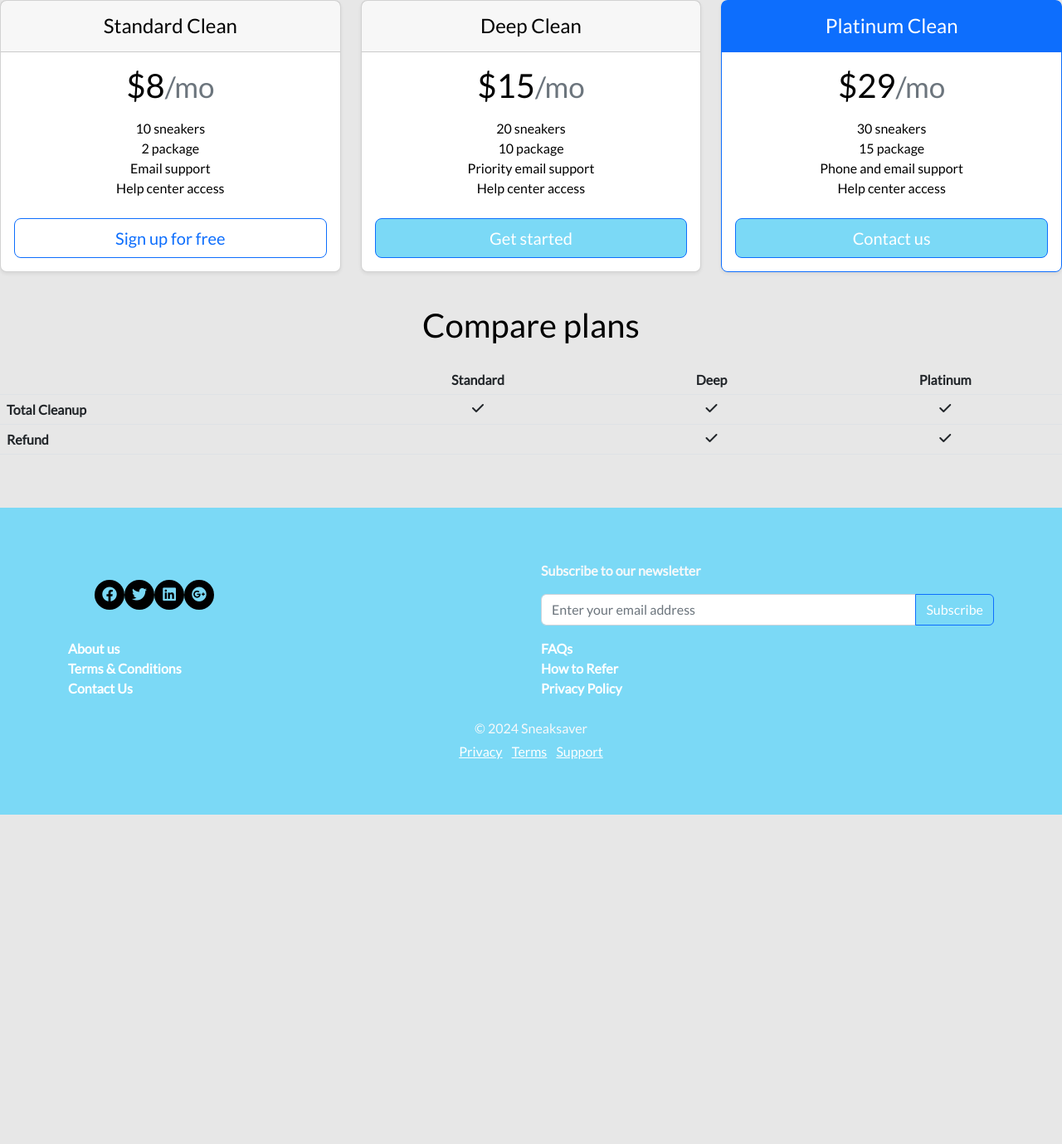
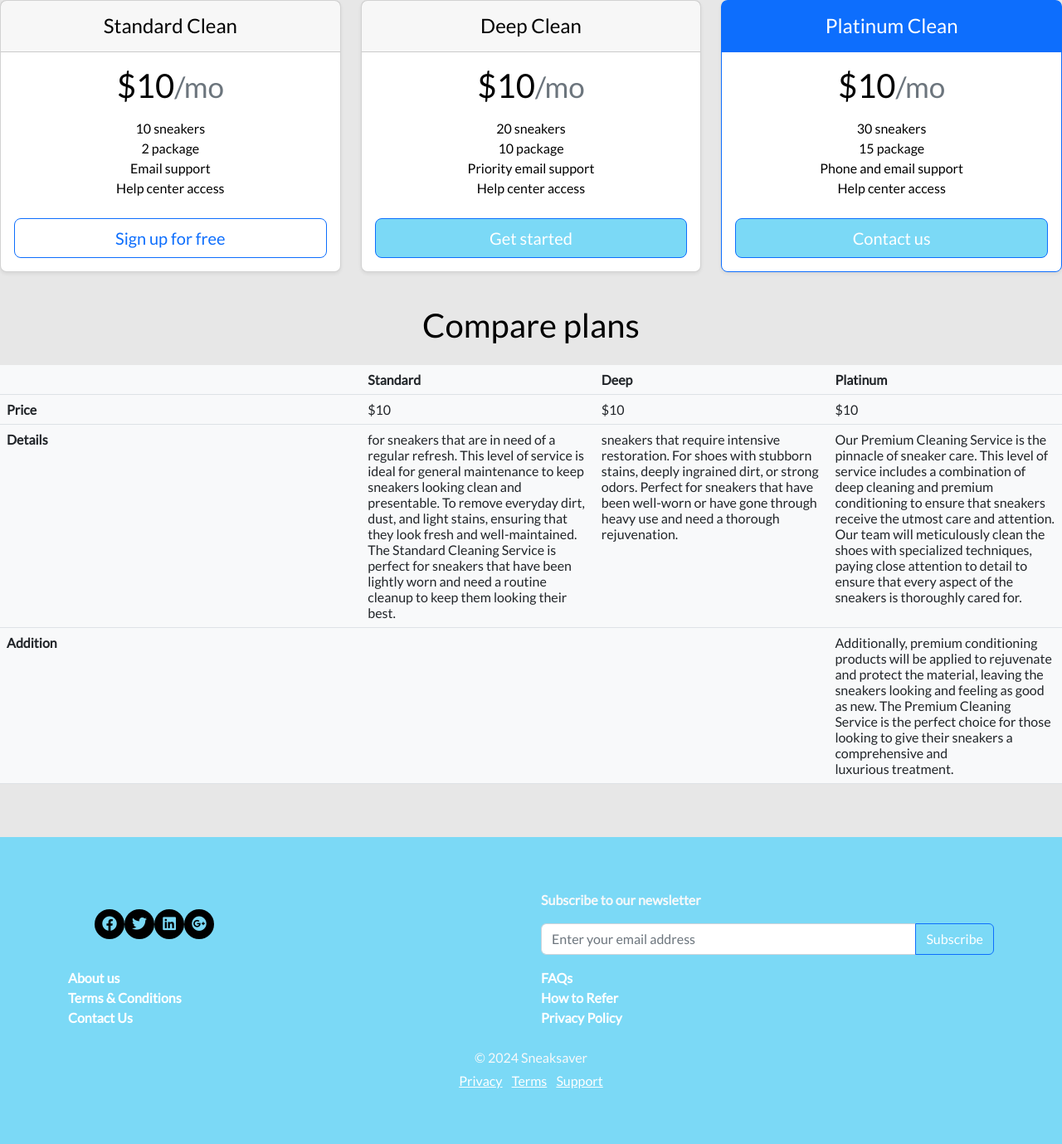
Before and after one commit to Nathius262/sneaksaver_project, a Django app: template templates/sneaksaver/pricing.html in a window 1280 px wide. Shown: the part 312-1691 px from the top of the page at 83% size. Before the commit the page ends 1294 px from the top, so only its background shows below. Run offline with Django 5.2, Linux system fonts and the light colour scheme; the template is opened without the code that fills it: most values are stand-ins (such as "Sample title", 1, 10 or a date in 2020); lists and menus that the app fills with data are empty; some libraries are stand-ins or nearby versions.

Commit message:
pricing template updated

```diff
--- a/templates/sneaksaver/pricing.html
+++ b/templates/sneaksaver/pricing.html
@@ -33,7 +33,7 @@
                 <h4 class="my-0 fw-normal">Standard Clean</h4>
               </div>
               <div class="card-body">
-                <h1 class="card-title pricing-card-title">$8<small class="text-muted fw-light">/mo</small></h1>
+                <h1 class="card-title pricing-card-title">${{price_standard.service_price}}<small class="text-muted fw-light">/mo</small></h1>
                 <ul class="list-unstyled mt-3 mb-4">
                   <li>10 sneakers</li>
                   <li>2 package</li>
@@ -50,7 +50,7 @@
                 <h4 class="my-0 fw-normal">Deep Clean</h4>
               </div>
               <div class="card-body">
-                <h1 class="card-title pricing-card-title">$15<small class="text-muted fw-light">/mo</small></h1>
+                <h1 class="card-title pricing-card-title">${{price_deep.service_price}}<small class="text-muted fw-light">/mo</small></h1>
                 <ul class="list-unstyled mt-3 mb-4">
                   <li>20 sneakers</li>
                   <li>10 package</li>
@@ -67,7 +67,7 @@
                 <h4 class="my-0 fw-normal">Platinum Clean</h4>
               </div>
               <div class="card-body">
-                <h1 class="card-title pricing-card-title">$29<small class="text-muted fw-light">/mo</small></h1>
+                <h1 class="card-title pricing-card-title">${{price_premium.service_price}}<small class="text-muted fw-light">/mo</small></h1>
                 <ul class="list-unstyled mt-3 mb-4">
                   <li>30 sneakers</li>
                   <li>15 package</li>
@@ -83,7 +83,7 @@
         <h2 class="display-6 text-center mb-4">Compare plans</h2>
 
         <div class="table-responsive">
-          <table class="table text-center">
+          <table class="table text-start bg-light">
             <thead>
               <tr>
                 <th style="width: 34%;"></th>
@@ -94,16 +94,44 @@
             </thead>
             <tbody>
               <tr>
-                <th scope="row" class="text-start">Total Cleanup</th>
-                <td><i class="fa fa-check"></i></td>
-                <td><i class="fa fa-check"></i></td>
-                <td><i class="fa fa-check"></i></td>
+                <th scope="row" class="text-start">Price</th>
+                <td>${{price_standard.service_price}}</td>
+                <td>${{price_deep.service_price}}</td>
+                <td>${{price_premium.service_price}}</td>
               </tr>
+            </tbody>
+            <tbody>
+
               <tr>
-                <th scope="row" class="text-start">Refund</th>
+                <th scope="row" class="text-start">Details</th>
+                <td>
+                  for sneakers that are in need of a regular refresh. This level of service is ideal for general maintenance to keep sneakers looking clean and presentable.
+                  To remove everyday dirt, dust, and light stains, ensuring that they look fresh and well-maintained.
+                  The Standard Cleaning Service is perfect for sneakers that have been lightly worn and need a routine cleanup to keep them looking their best.
+                </td>
+                <td>
+                  sneakers that require intensive restoration. For shoes with stubborn stains, deeply ingrained dirt, or strong odors.  Perfect for sneakers that
+                  have been well-worn or have gone through heavy use and need a thorough rejuvenation.
+                </td>
+                <td>
+                  Our Premium Cleaning Service is the pinnacle of sneaker care. This level of service includes a combination of deep cleaning and premium conditioning to ensure
+                  that sneakers receive the utmost care and attention. Our team will meticulously clean the shoes with specialized techniques, paying close attention to detail
+                  to ensure that every aspect of the sneakers is thoroughly cared for.
+                </td>
+              </tr>
+
+            </tbody>
+            <tbody>
+              <tr>
+                <th scope="row" class="text-start">Addition</th>
                 <td></td>
-                <td><i class="fa fa-check"></i></td>
-                <td><i class="fa fa-check"></i></td>
+                <td></td>
+                <td>
+                  Additionally, premium conditioning products will be applied to rejuvenate and protect the
+                  material, leaving the sneakers looking and feeling as good as new. The Premium Cleaning Service is the perfect choice for those looking to give their sneakers
+                  a comprehensive and luxurious treatment.
+                </td>
+
               </tr>
             </tbody>
 
```
Also changed, not shown: sneaksaver/views.py (+6 -1 lines).
